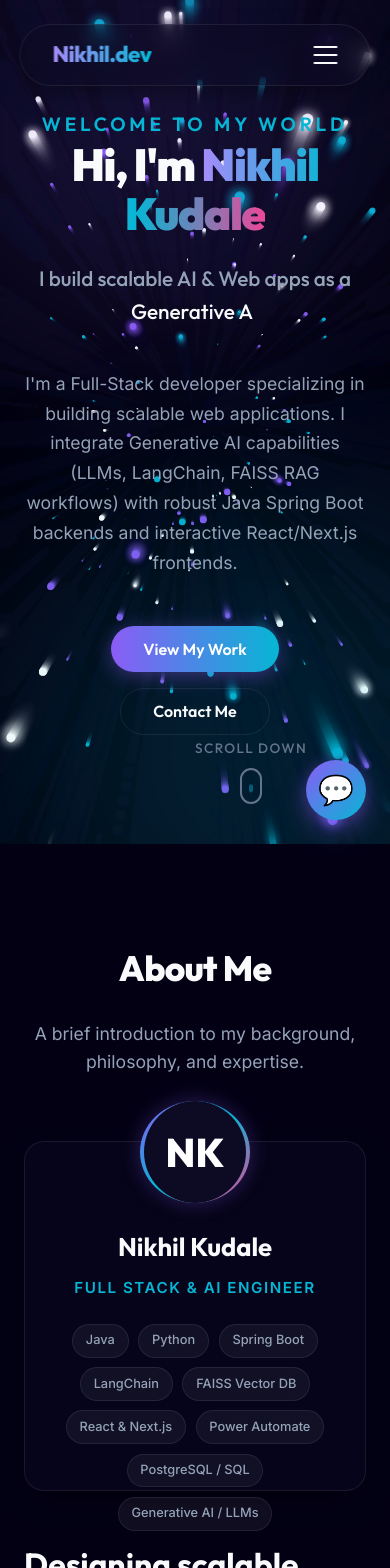
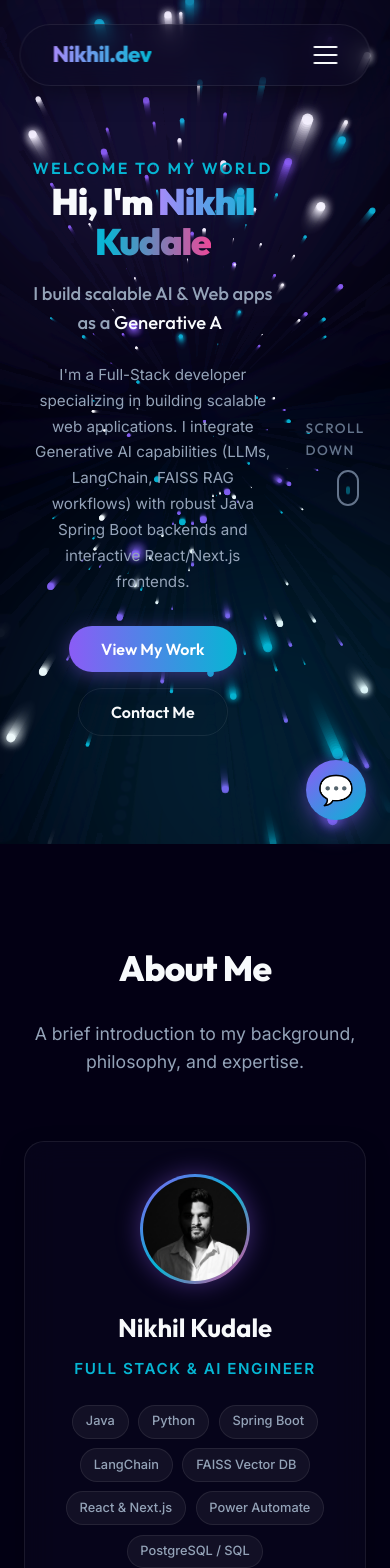
Before and after one commit to Nikhilkudale/Portfolio, a Next.js app: page / in a window 390 px wide. Shown: the top 1568 px of the page. Built offline with nearby package versions, Linux system fonts and the light colour scheme.

Commit message:
feat: add AI Interview Assistant SaaS, update Cartly to MySQL/Docker/Render, upgrade Chatbot & Terminal fuzzy matching

```diff
--- a/src/app/components/About.js
+++ b/src/app/components/About.js
@@ -1,6 +1,7 @@
 'use client';
 
 import React from 'react';
+import Image from 'next/image';
 import styles from './About.module.css';
 import Terminal from './Terminal';
 
@@ -58,7 +59,14 @@ export default function About() {
             <div className={styles.cardContainer}>
               <div className={`${styles.mainCard} glassCard`}>
                 <div className={styles.avatarRing}>
-                  <div className={styles.avatar}>NK</div>
+                  <Image
+                    src="/profile.jpg"
+                    alt="Nikhil Kudale"
+                    width={104}
+                    height={104}
+                    className={styles.avatarImage}
+                    priority
+                  />
                 </div>
                 <h4 className={styles.cardTitle}>Nikhil Kudale</h4>
                 <span className={styles.cardSubtitle}>Full Stack &amp; AI Engineer</span>
--- a/src/app/components/About.module.css
+++ b/src/app/components/About.module.css
@@ -73,19 +73,21 @@
 .cardContainer {
   width: 100%;
   max-width: 380px;
-  height: 380px;
+  min-height: 380px;
+  height: auto;
   position: relative;
 }
 
 /* 3D-like stacking elements */
 .mainCard {
   width: 100%;
-  height: 100%;
+  min-height: 100%;
   display: flex;
   flex-direction: column;
   justify-content: center;
   align-items: center;
   text-align: center;
+  padding: 2.5rem 1.5rem;
 }
 
 .avatarRing {
@@ -98,21 +100,16 @@
   justify-content: center;
   margin-bottom: 1.5rem;
   position: relative;
-  box-shadow: 0 0 20px rgba(139, 92, 246, 0.3);
+  box-shadow: 0 0 25px rgba(139, 92, 246, 0.4);
+  padding: 3px;
+  overflow: hidden;
 }
 
-.avatar {
-  width: 102px;
-  height: 102px;
+.avatarImage {
+  width: 100%;
+  height: 100%;
   border-radius: 50%;
-  background: #0d0b23;
-  display: flex;
-  align-items: center;
-  justify-content: center;
-  color: #fff;
-  font-family: var(--font-display);
-  font-size: 2.5rem;
-  font-weight: 800;
+  object-fit: cover;
 }
 
 .cardTitle {
@@ -160,7 +157,12 @@
   }
 
   .cardContainer {
-    height: 350px;
+    height: auto;
+    min-height: 320px;
+  }
+
+  .mainCard {
+    padding: 2rem 1.25rem;
   }
 }
 
--- a/src/app/components/Hero.module.css
+++ b/src/app/components/Hero.module.css
@@ -174,12 +174,38 @@
 }
 
 @media (max-width: 768px) {
+  .heroSection {
+    min-height: 100vh;
+    height: auto;
+    padding: 7rem 0 4rem 0;
+  }
+
+  .greeting {
+    font-size: 1rem;
+    letter-spacing: 0.15em;
+    margin-bottom: 1rem;
+  }
+
   .title {
-    font-size: 2.8rem;
+    font-size: 2.3rem;
+    margin-bottom: 1rem;
   }
 
   .subtitle {
-    font-size: 1.3rem;
+    font-size: 1.15rem;
+    margin-bottom: 1.5rem;
+    padding: 0 0.5rem;
+  }
+
+  .typewriterText {
+    white-space: normal;
+    display: inline-block;
+  }
+
+  .description {
+    font-size: 0.95rem;
+    margin-bottom: 2rem;
+    padding: 0 0.5rem;
   }
 
   .ctaGroup {
@@ -192,4 +218,12 @@
     width: 100%;
     max-width: 280px;
   }
+
+  .scrollIndicator {
+    position: relative;
+    bottom: auto;
+    left: auto;
+    transform: none;
+    margin-top: 2rem;
+  }
 }
--- a/src/app/components/Projects.js
+++ b/src/app/components/Projects.js
@@ -9,9 +9,9 @@ export default function Projects() {
       title: 'Cartly',
       tag: 'Full Stack',
       icon: '🛒',
-      description: 'A responsive e-commerce platform offering secure checkout, product listings, order processing, and dynamic inventory management. Formulated with a Java Spring Boot backend and React client.',
-      tech: ['Java', 'Spring Boot', 'React', 'Spring Security', 'Cloudflare Pages', 'PostgreSQL'],
-      github: '#', // placeholder or nikhil-kudale-dev/cartly
+      description: 'A responsive e-commerce platform offering secure checkout, product listings, order processing, and dynamic inventory management. Built with a Java Spring Boot backend, React UI, MySQL database, and containerized with Docker for deployment on Render.',
+      tech: ['Java', 'Spring Boot', 'React', 'Spring Security', 'MySQL', 'Docker', 'Render'],
+      github: '#',
       live: 'https://cartly-cgt.pages.dev/',
     },
     {
@@ -24,13 +24,13 @@ export default function Projects() {
       live: 'https://nikhilkudale-ragchatbot-srcapp-givdds.streamlit.app/',
     },
     {
-      title: 'AlgoPath',
-      tag: 'Front-End / Algorithms',
-      icon: '⚡',
-      description: 'An interactive canvas-based simulator visualizing classic pathfinding algorithms (Dijkstra, A*, BFS, DFS) and maze generation techniques. Built with responsive controls and configurable parameters.',
-      tech: ['Next.js', 'HTML5 Canvas', 'Data Structures', 'CSS Modules'],
-      github: '#',
-      live: '#',
+      title: 'AI Interview Assistant',
+      tag: 'Generative AI SaaS',
+      icon: '🎙️',
+      description: 'A Full-Stack Generative AI SaaS app automating resume screening, ATS matching, and real-time STAR framework mock interviews powered by RAG (LangChain + FAISS), Google Gemini API, and HuggingFace embeddings.',
+      tech: ['Python', 'Google Gemini API', 'LangChain', 'FAISS Vector DB', 'HuggingFace', 'Streamlit'],
+      github: 'https://github.com/Nikhilkudale/Ai_interview_assistant',
+      live: 'https://aiinterviewassistant-kbxoenhbgtew5wyghwvqln.streamlit.app/',
     },
   ];
 
--- a/src/app/components/Skills.js
+++ b/src/app/components/Skills.js
@@ -18,7 +18,7 @@ export default function Skills() {
         { name: 'Python Programming', level: 88 },
         { name: 'LangChain & RAG Pipelines', level: 85 },
         { name: 'FAISS Vector Databases', level: 82 },
-        { name: 'Relational DBs (PostgreSQL/SQL)', level: 80 },
+        { name: 'Relational DBs (MySQL / SQL)', level: 88 },
         { name: 'REST APIs / JDBC', level: 90 },
       ],
     },
@@ -42,12 +42,12 @@ export default function Skills() {
       colorClass: styles.cardIconPink,
       barClass: styles.barPink,
       skills: [
+        { name: 'Docker Containerization', level: 85 },
+        { name: 'Render & Streamlit Deployment', level: 90 },
         { name: 'Git & GitHub Versioning', level: 88 },
-        { name: 'Streamlit Cloud Hosting', level: 90 },
-        { name: 'Cloudflare Pages / Vercel', level: 85 },
         { name: 'Maven & Gradle Builds', level: 82 },
         { name: 'Postman API Suite', level: 90 },
-        { name: 'Docker / Basic Containers', level: 70 },
+        { name: 'Cloudflare Pages / Vercel', level: 85 },
       ],
     },
   ];
--- a/src/app/layout.js
+++ b/src/app/layout.js
@@ -4,6 +4,11 @@ export const metadata = {
   title: 'Nikhil Kudale | Full Stack & Generative AI Engineer',
   description: 'Professional portfolio of Nikhil Kudale, a Full-Stack & AI Software Developer specializing in Java Spring Boot, LLMs, LangChain RAG integrations, and React/Next.js interfaces.',
   keywords: ['Nikhil Kudale', 'Software Engineer', 'Java Developer', 'Spring Boot', 'React Developer', 'Generative AI Developer', 'RAG Engineer', 'LangChain', 'Full Stack Portfolio'],
+  openGraph: {
+    title: 'Nikhil Kudale | Full Stack & Generative AI Engineer',
+    description: 'Professional portfolio of Nikhil Kudale, specializing in Java Spring Boot, LLMs, and Next.js.',
+    images: ['/profile.jpg'],
+  },
 };
 
 export default function RootLayout({ children }) {
--- a/src/app/page.js
+++ b/src/app/page.js
@@ -44,7 +44,7 @@ export default function Home() {
             <path d="M12 0c-6.626 0-12 5.373-12 12 0 5.302 3.438 9.8 8.207 11.387.599.111.793-.261.793-.577v-2.234c-3.338.726-4.033-1.416-4.033-1.416-.546-1.387-1.333-1.756-1.333-1.756-1.089-.745.083-.729.083-.729 1.205.084 1.839 1.237 1.839 1.237 1.07 1.834 2.807 1.304 3.492.997.107-.775.418-1.305.762-1.604-2.665-.305-5.467-1.334-5.467-5.931 0-1.311.469-2.381 1.236-3.221-.124-.303-.535-1.524.117-3.176 0 0 1.008-.322 3.301 1.23.957-.266 1.983-.399 3.003-.404 1.02.005 2.047.138 3.006.404 2.291-1.552 3.297-1.23 3.297-1.23.653 1.653.242 2.874.118 3.176.77.84 1.235 1.911 1.235 3.221 0 4.609-2.807 5.624-5.479 5.921.43.372.823 1.102.823 2.222v3.293c0 .319.192.694.801.576 4.765-1.589 8.199-6.086 8.199-11.386 0-6.627-5.373-12-12-12z" />
           </svg>
         </a>
-        <a href="mailto:nikhilkudale.dev@gmail.com" className="socialIcon" aria-label="Email">
+        <a href="mailto:nikhilkudale76@gmail.com" className="socialIcon" aria-label="Email">
           <svg viewBox="0 0 24 24">
             <path d="M0 3v18h24v-18h-24zm6.623 7.929l-4.623 3.92v-8.736l4.623 4.816zm1.321 1.071l4.056 4.22c.162.169.379.253.597.253s.435-.084.597-.253l4.059-4.22 5.097 5.327h-19.502l5.096-5.327zm1.321-1.071l4.735-4.932 4.738 4.932-4.738 4.929-4.735-4.929zm10.112 1.071l4.623-4.816v8.736l-4.623-3.92z" />
           </svg>
@@ -81,10 +81,10 @@ export default function Home() {
       >
         <div className="container">
           <p style={{ fontWeight: 500, fontSize: '0.95rem' }}>
-            &copy; {currentYear} Nikhil Kudale. Built with Next.js &amp; CSS Modules.
+            &copy; {currentYear} Nikhil Kudale. All rights reserved.
           </p>
-          <p style={{ fontSize: '0.8rem', marginTop: '0.5rem', color: 'var(--text-muted)' }}>
-            Designed for free deployment on Vercel.
+          <p style={{ fontSize: '0.85rem', marginTop: '0.5rem', color: 'var(--text-muted)' }}>
+            Built with Next.js, React &amp; Modern Web Engineering.
           </p>
         </div>
       </footer>
```
Also changed, not shown: src/app/components/Chatbot.js (+120 -31 lines), src/app/components/Terminal.js (+105 -14 lines), public/profile.jpg (added).
